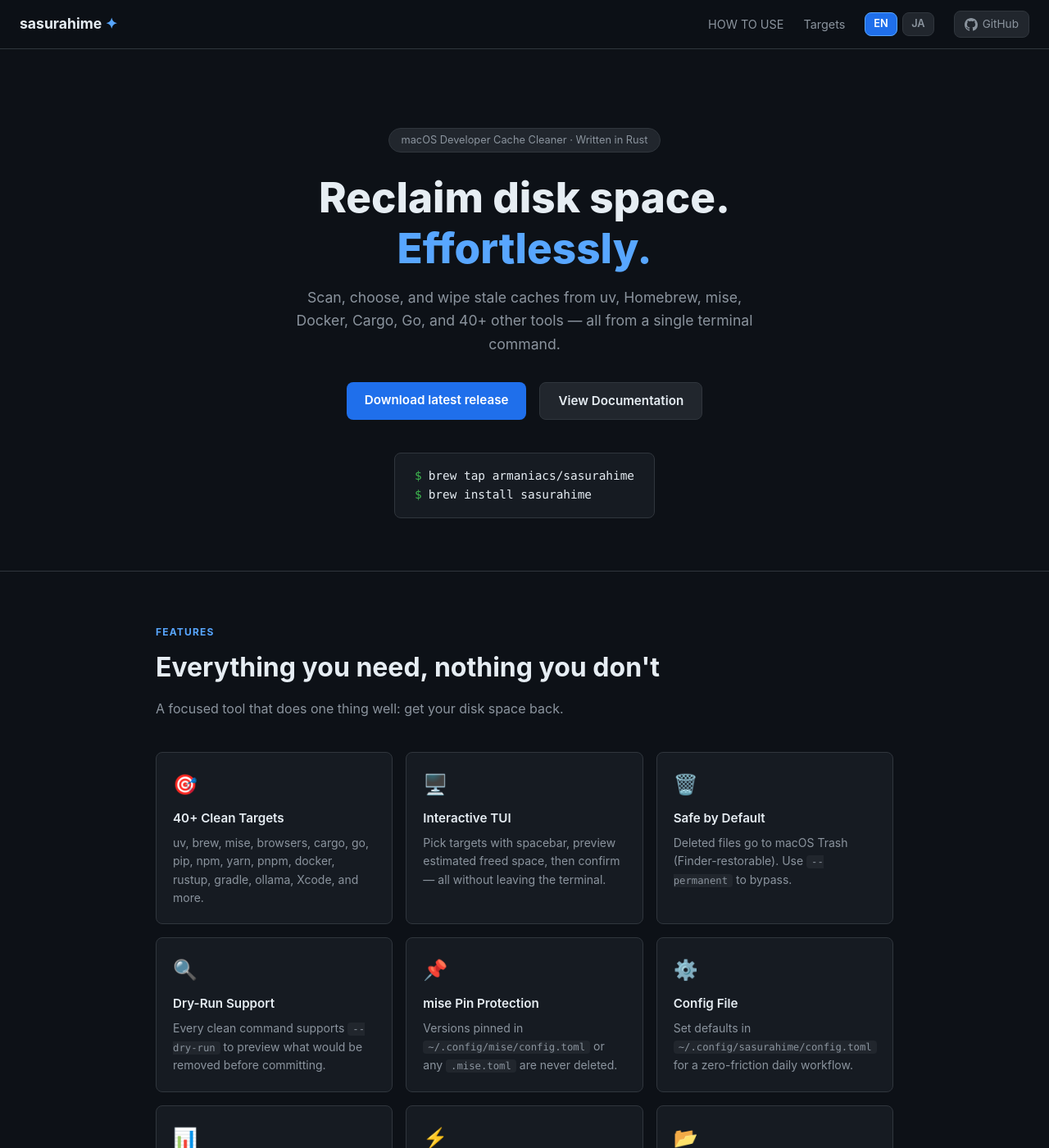
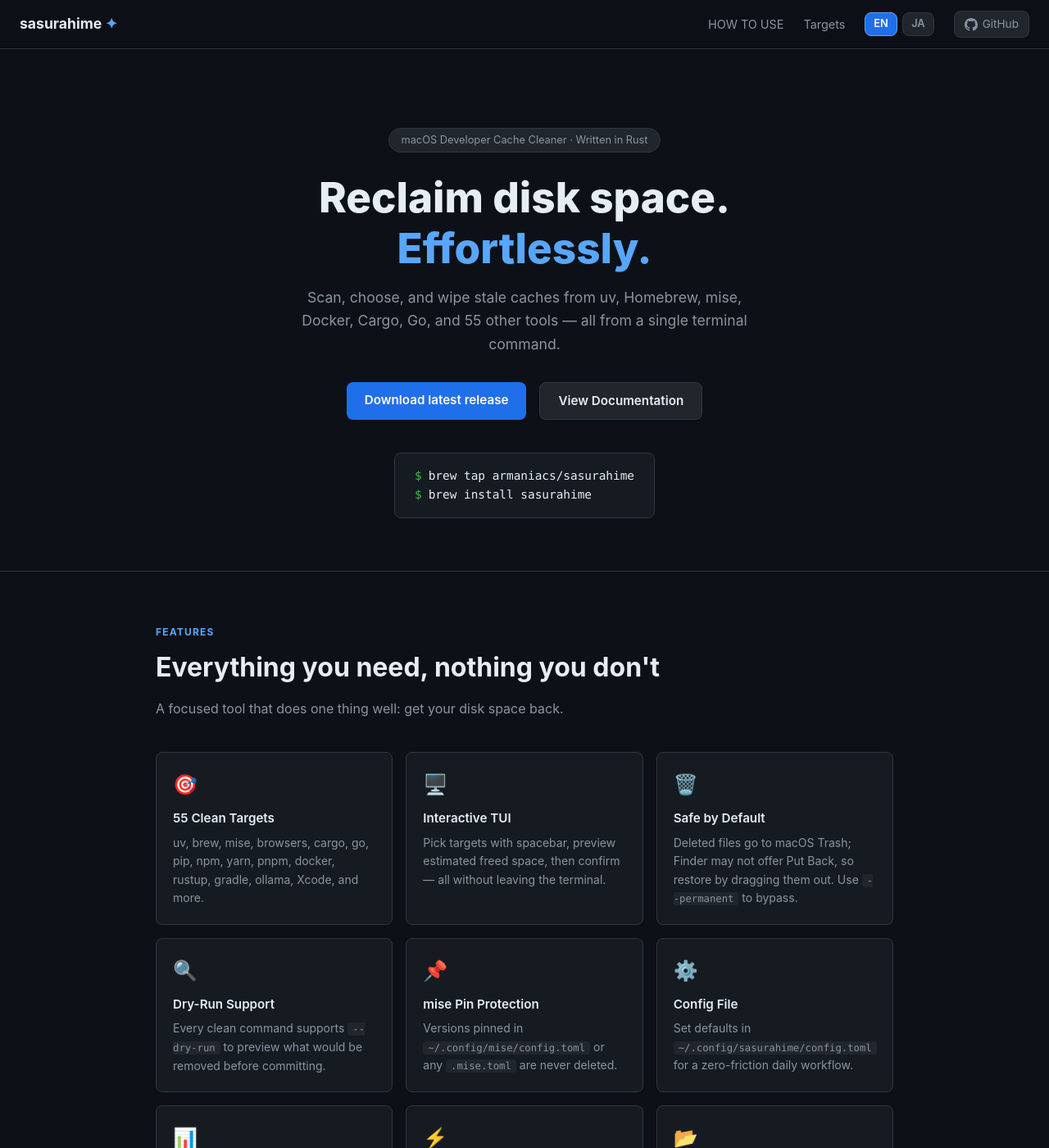
Before and after one commit to armaniacs/sasurahime, a Jekyll site: the page built from docs/index.html, in a window 1280 px wide and 1400 px high. Shown: the whole window at 82% size. Built offline with Jekyll 4.4.1, drawn with Linux system fonts in a browser that asks for light colours.

```diff
--- a/docs/index.html
+++ b/docs/index.html
@@ -7,7 +7,7 @@ layout: none
   <meta charset="UTF-8" />
   <meta name="viewport" content="width=device-width, initial-scale=1.0" />
   <title>sasurahime — macOS Developer Cache Cleaner</title>
-  <meta name="description" content="Scan, choose, and wipe stale caches from 40+ tools — all from a single terminal command." />
+  <meta name="description" content="Scan, choose, and wipe stale caches from 55 tools — all from a single terminal command." />
   <meta property="og:locale" content="en_US" />
   <meta property="og:url" content="https://armaniacs.github.io/sasurahime/" />
   <link rel="canonical" href="https://armaniacs.github.io/sasurahime/" />
@@ -38,7 +38,7 @@ layout: none
 <div class="hero">
   <div class="hero-badge">macOS Developer Cache Cleaner · Written in Rust</div>
   <h1>Reclaim disk space.<br><em>Effortlessly.</em></h1>
-  <p>Scan, choose, and wipe stale caches from uv, Homebrew, mise, Docker, Cargo, Go, and 40+ other tools — all from a single terminal command.</p>
+  <p>Scan, choose, and wipe stale caches from uv, Homebrew, mise, Docker, Cargo, Go, and 55 other tools — all from a single terminal command.</p>
   <div class="hero-cta">
     <a class="btn-primary" href="https://github.com/armaniacs/sasurahime/releases/latest" target="_blank" rel="noopener">Download latest release</a>
     <a class="btn-secondary" href="HOWTO-USE">View Documentation</a>
@@ -60,7 +60,7 @@ layout: none
     <div class="features-grid">
       <div class="feature-card">
         <div class="feature-icon">🎯</div>
-        <h3>40+ Clean Targets</h3>
+        <h3>55 Clean Targets</h3>
         <p>uv, brew, mise, browsers, cargo, go, pip, npm, yarn, pnpm, docker, rustup, gradle, ollama, Xcode, and more.</p>
       </div>
       <div class="feature-card">
@@ -71,7 +71,7 @@ layout: none
       <div class="feature-card">
         <div class="feature-icon">🗑️</div>
         <h3>Safe by Default</h3>
-        <p>Deleted files go to macOS Trash (Finder-restorable). Use <code>--permanent</code> to bypass.</p>
+        <p>Deleted files go to macOS Trash; Finder may not offer Put Back, so restore by dragging them out. Use <code>--permanent</code> to bypass.</p>
       </div>
       <div class="feature-card">
         <div class="feature-icon">🔍</div>
```
Also changed, not shown: docs/ja/index.html (+4 -4 lines), README.md.
